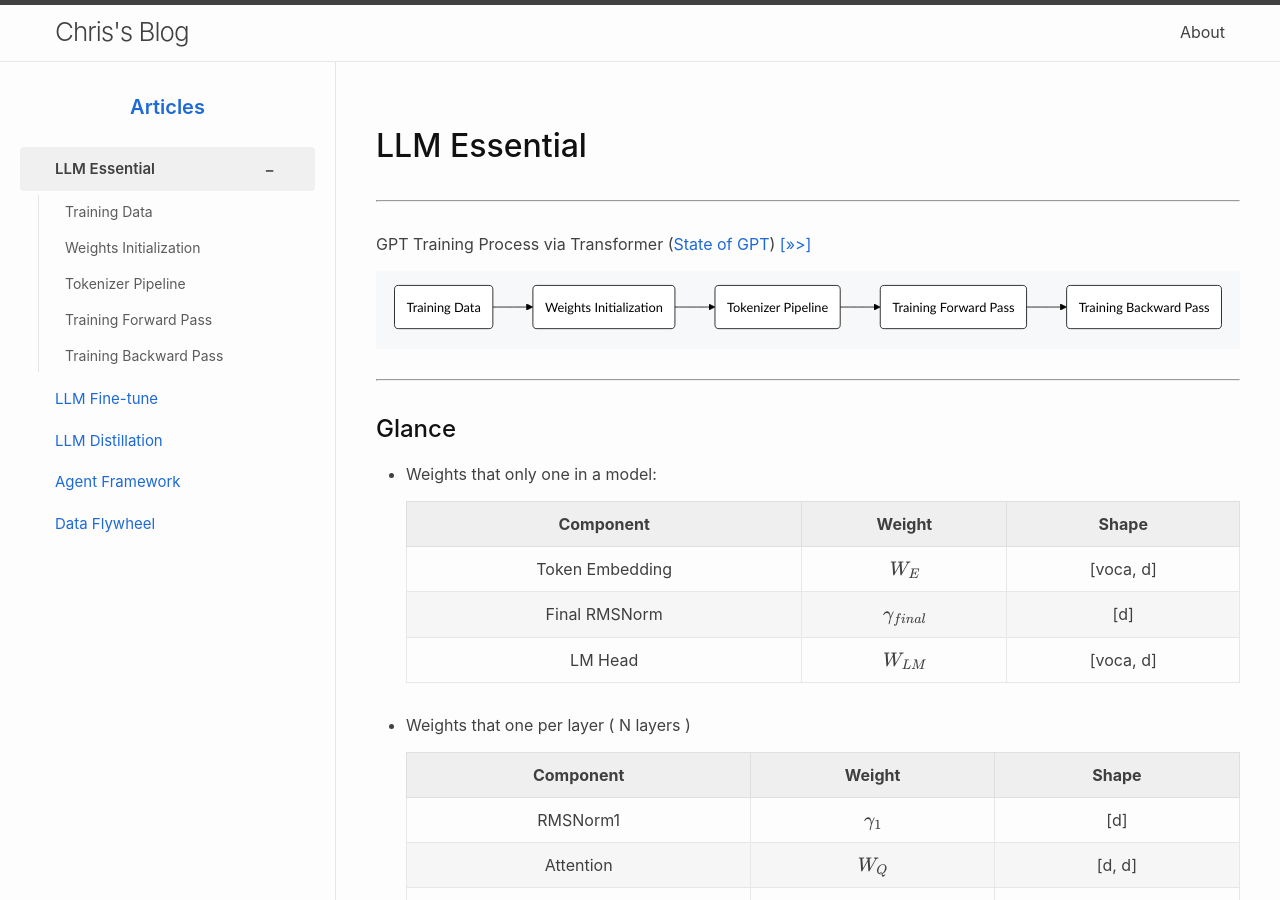
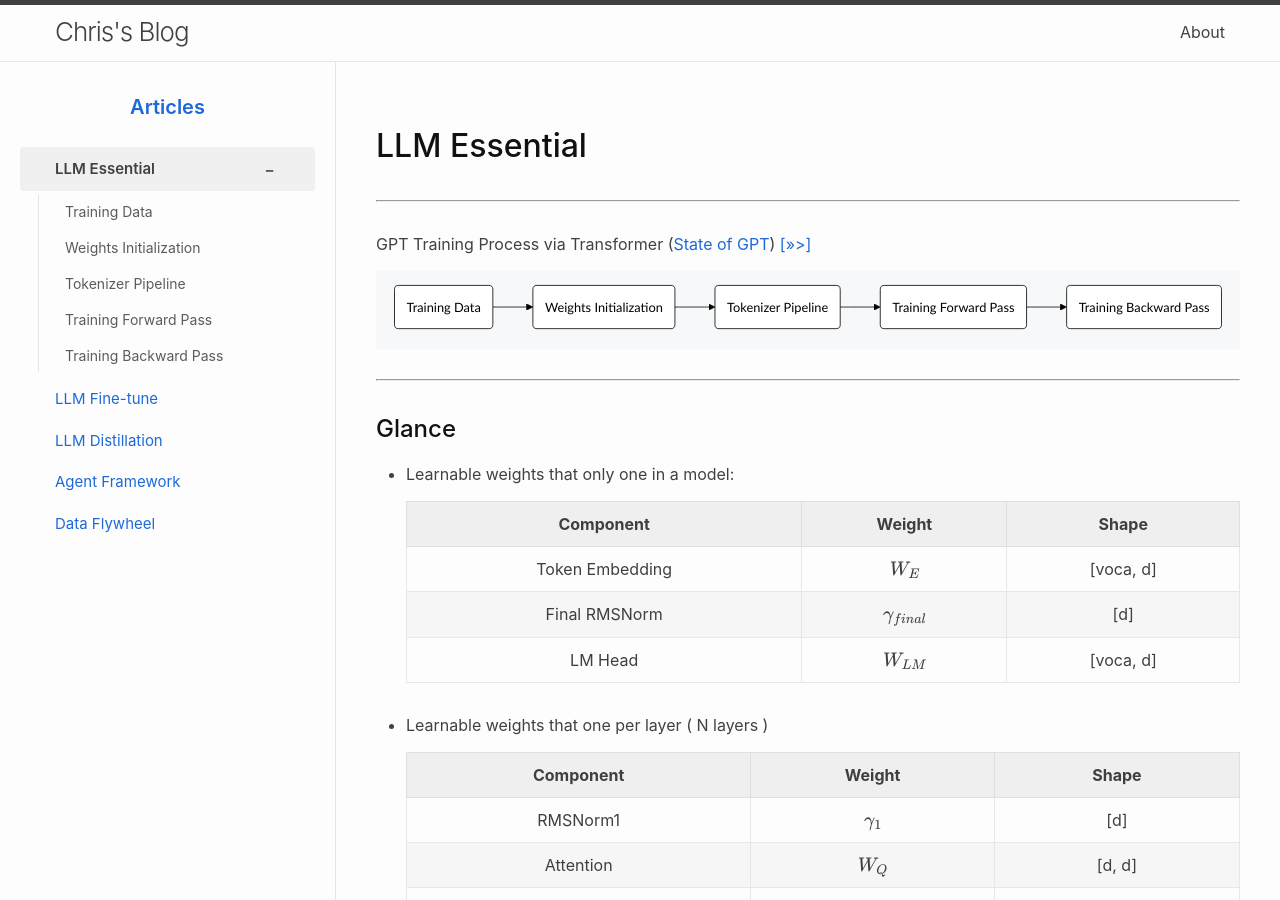
Before and after one commit to ChrisZhu2050/chriszhu2050.github.io, a Jekyll site: the page built from index.md, in a window 1280 px wide and 900 px high. Built offline with Jekyll 4.4.1, drawn with Linux system fonts in a browser that asks for light colours; nearby versions of some CDN libraries; formulas are drawn with MathJax 3.

Commit message:
Update index.md

```diff
--- a/index.md
+++ b/index.md
@@ -21,7 +21,7 @@ graph LR
 
 ***
 ## Glance
-- Weights that only one in a model:
+- Learnable weights that only one in a model:
 
     | Component | Weight | Shape |
     |:----:|:----:|:----:|
@@ -30,7 +30,7 @@ graph LR
     | LM Head | $W_{LM}$| [voca, d] |
 
 
-- Weights that one per layer ( N layers )
+- Learnable weights that one per layer ( N layers )
 
     | Component | Weight | Shape |
     |:----:|:----:|:----:|
```
